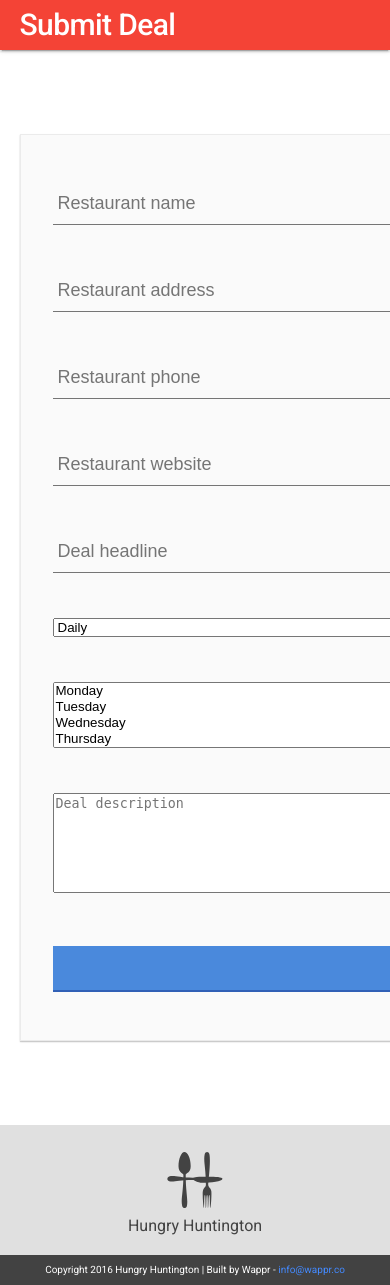
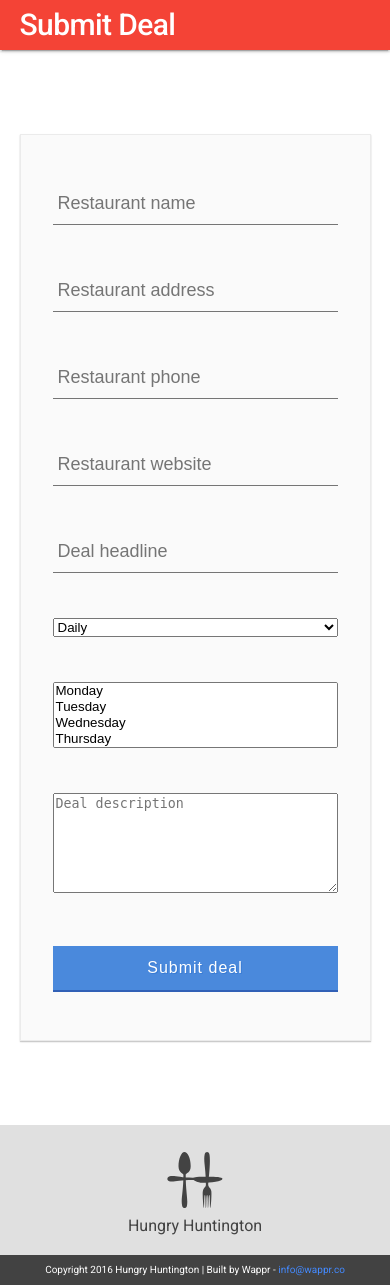
Before and after one commit to fowler74/hungry-huntington, a PHP site: template templates/submit.twig in a window 390 px wide; the page is wider, and only the part inside the window is pictured. Shown: the part 70-1355 px from the top of that part. Run offline with PHP 8.4, Linux system fonts and the light colour scheme; the template is opened without the code that fills it, so the values that code supplies are empty; some libraries are stand-ins or nearby versions.

Commit message:
mobile style for submit form

```diff
--- a/templates/submit.twig
+++ b/templates/submit.twig
@@ -77,6 +77,9 @@ select {
   background: #4a89dc;
   text-shadow: 1px 1px 0 rgba(39, 110, 204, .5);
 }
+@media screen and (max-width:960px) {
+    form { width:100%; }
+}
 </style>
 <section class="page-title">
 	<div class="wrap">
```
